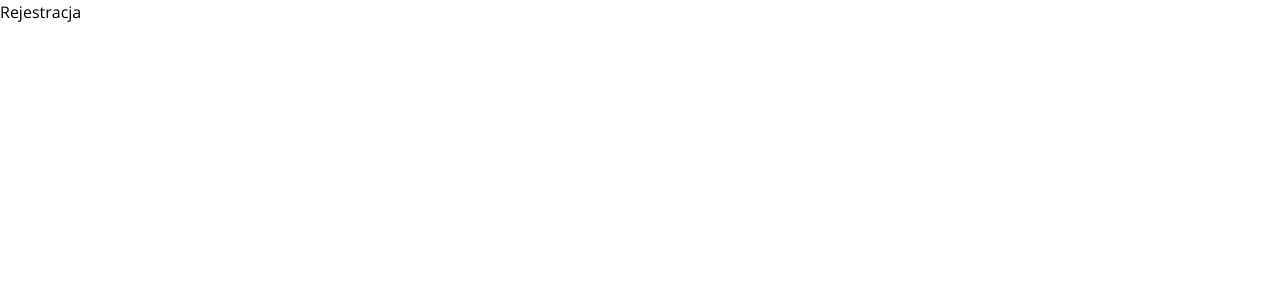
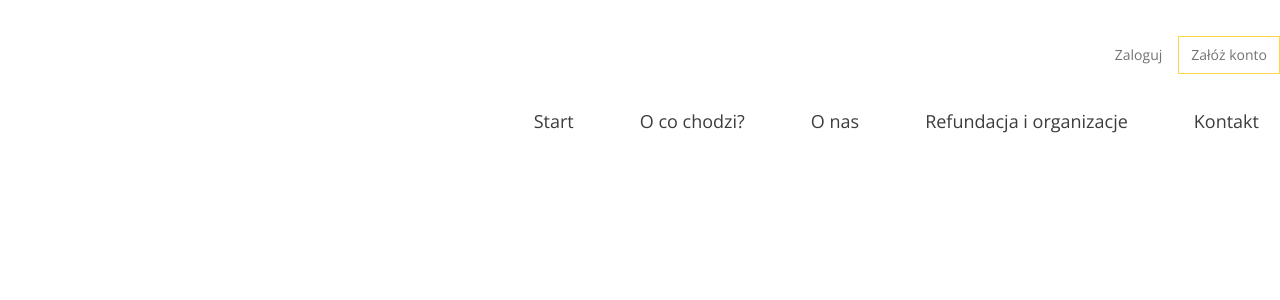
Before and after one commit to Ajek1993/OddajRzeczy, a Next.js app: page /register in a window 1280 px wide. Shown: the top 300 px of the page. Built offline with nearby package versions, Linux system fonts and the light colour scheme.

Commit message:
add Navigation Component

```diff
--- a/src/app/login/page.jsx
+++ b/src/app/login/page.jsx
@@ -1,3 +1,5 @@
+import Navigation from "@/components/Navigation";
+
 export default function page() {
-  return <div>Logowanie</div>;
+  return <Navigation />;
 }
--- a/src/app/register/page.jsx
+++ b/src/app/register/page.jsx
@@ -1,3 +1,5 @@
+import Navigation from "@/components/Navigation";
+
 export default function page() {
-  return <div>Rejestracja</div>;
+  return <Navigation />;
 }
--- a/src/components/Home/HomeHeader.jsx
+++ b/src/components/Home/HomeHeader.jsx
@@ -1,43 +1,12 @@
-import Image from "next/image";
 import headerImg from "../../images/Home-Hero-Image.jpg";
-import Link from "next/link";
 import Heading from "../Heading";
 import BigButtons from "../BigButtons";
-
-const styleLink =
-  "border-white border-solid border hover:border-text_color hover:bg-secondaryBcg duration-500 rounded py-2 px-5";
+import Navigation from "../Navigation";
 
 export default function HomeHeader() {
   return (
     <>
-      <div className="navigations container flex flex-col justify-end ">
-        <nav className="upperNav flex items-center justify-end gap-4 text-sm text-signIn_signOnBtn mt-9">
-          <Link href="/login">Zaloguj</Link>
-          <Link
-            href="/register"
-            className="border-solid border border-yellow py-2 px-3 hover:bg-secondaryBcg"
-          >
-            Załóż konto
-          </Link>
-        </nav>
-        <nav className="bottomNav flex flex-col md:flex-row items-center justify-end gap-6 text-lg text-text_color mt-6">
-          <Link href="#section-1" className={styleLink}>
-            Start
-          </Link>
-          <Link href="#section-2" className={styleLink}>
-            O co chodzi?
-          </Link>
-          <Link href="#section-3" className={styleLink}>
-            O nas
-          </Link>
-          <Link href="#section-4" className={styleLink}>
-            Refundacja i organizacje
-          </Link>
-          <Link href="#section-5" className={styleLink}>
-            Kontakt
-          </Link>
-        </nav>
-      </div>
+      <Navigation />
       <header className="flex flex-col-reverse md:flex-row justify-between h-screen mt-8 ">
         <div
           style={{
--- /dev/null
+++ b/src/components/Navigation.jsx
@@ -0,0 +1,37 @@
+import Link from "next/link";
+
+const styleLink =
+  "border-white border-solid border hover:border-text_color hover:bg-secondaryBcg duration-500 rounded py-2 px-5";
+
+export default function Navigation() {
+  return (
+    <div className="navigations container flex flex-col justify-end ">
+      <nav className="upperNav flex items-center justify-end gap-4 text-sm text-signIn_signOnBtn mt-9">
+        <Link href="/login">Zaloguj</Link>
+        <Link
+          href="/register"
+          className="border-solid border border-yellow py-2 px-3 hover:bg-secondaryBcg"
+        >
+          Załóż konto
+        </Link>
+      </nav>
+      <nav className="bottomNav flex flex-col md:flex-row items-center justify-end gap-6 text-lg text-text_color mt-6">
+        <Link href="#section-1" className={styleLink}>
+          Start
+        </Link>
+        <Link href="#section-2" className={styleLink}>
+          O co chodzi?
+        </Link>
+        <Link href="#section-3" className={styleLink}>
+          O nas
+        </Link>
+        <Link href="#section-4" className={styleLink}>
+          Refundacja i organizacje
+        </Link>
+        <Link href="#section-5" className={styleLink}>
+          Kontakt
+        </Link>
+      </nav>
+    </div>
+  );
+}
```
